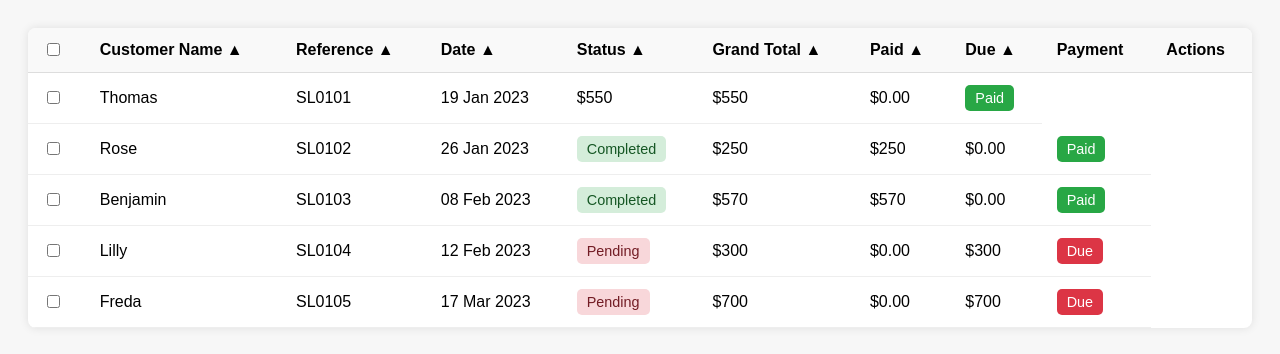
After one commit to casymoyo/Techcity, a Django app: template templates/finance/tetss.html in a window 1280 px wide. The commit adds this page. Shown: the top 354 px of the page. Run offline with Django 4.2, Linux system fonts and the light colour scheme; the template is opened without the code that fills it, so the values that code supplies are empty; style sheets or scripts are compiled from the project's sources.

Commit message:
fix:transactions_table

```diff
--- /dev/null
+++ b/templates/finance/tetss.html
@@ -0,0 +1,201 @@
+<!DOCTYPE html>
+<html lang="en">
+<head>
+    <meta charset="UTF-8">
+    <meta name="viewport" content="width=device-width, initial-scale=1.0">
+    <title>Invoice Table</title>
+    <link rel="stylesheet" href="styles.css">
+</head>
+<style>
+    body {
+    font-family: Arial, sans-serif;
+    background-color: #f7f7f7;
+    padding: 20px;
+}
+
+.table-container {
+    max-width: 100%;
+    margin: auto;
+    overflow-x: auto;
+    box-shadow: 0 0 10px rgba(0, 0, 0, 0.1);
+    border-radius: 8px;
+    background-color: white;
+}
+
+table {
+    width: 100%;
+    border-collapse: collapse;
+    text-align: left;
+}
+
+thead th {
+    background-color: #f9f9f9;
+    padding: 12px 15px;
+    border-bottom: 1px solid #ddd;
+    cursor: pointer;
+}
+
+tbody td {
+    padding: 12px 15px;
+    border-bottom: 1px solid #eee;
+}
+
+tbody tr:hover {
+    background-color: #f1f1f1;
+}
+
+input[type="checkbox"] {
+    cursor: pointer;
+}
+
+.status {
+    padding: 5px 10px;
+    border-radius: 5px;
+    font-size: 0.9em;
+}
+
+.status.completed {
+    background-color: #d4edda;
+    color: #155724;
+}
+
+.status.pending {
+    background-color: #f8d7da;
+    color: #721c24;
+}
+
+.payment-btn {
+    border: none;
+    padding: 5px 10px;
+    border-radius: 5px;
+    cursor: pointer;
+    font-size: 0.9em;
+}
+
+.payment-btn.paid {
+    background-color: #28a745;
+    color: white;
+}
+
+.payment-btn.due {
+    background-color: #dc3545;
+    color: white;
+}
+
+</style>
+<body>
+    <div class="table-container">
+        <table id="invoice-table">
+            <thead>
+                <tr>
+                    <th><input type="checkbox" id="select-all"></th>
+                    <th>Customer Name &#9650;</th>
+                    <th>Reference &#9650;</th>
+                    <th>Date &#9650;</th>
+                    <th>Status &#9650;</th>
+                    <th>Grand Total &#9650;</th>
+                    <th>Paid &#9650;</th>
+                    <th>Due &#9650;</th>
+                    <th>Payment</th>
+                    <th>Actions</th>
+                </tr>
+            </thead>
+            <tbody>
+                <tr>
+                    <td><input type="checkbox" class="row-checkbox"></td>
+                    <td>Thomas</td>
+                    <td>SL0101</td>
+                    <td>19 Jan 2023</td>
+
+                    <td>$550</td>
+                    <td>$550</td>
+                    <td>$0.00</td>
+                    <td><button class="payment-btn paid">Paid</button></td>
+                </tr>
+                <tr>
+                    <td><input type="checkbox" class="row-checkbox"></td>
+                    <td>Rose</td>
+                    <td>SL0102</td>
+                    <td>26 Jan 2023</td>
+                    <td><span class="status completed">Completed</span></td>
+                    <td>$250</td>
+                    <td>$250</td>
+                    <td>$0.00</td>
+                    <td><button class="payment-btn paid">Paid</button></td>
+                </tr>
+                <tr>
+                    <td><input type="checkbox" class="row-checkbox"></td>
+                    <td>Benjamin</td>
+                    <td>SL0103</td>
+                    <td>08 Feb 2023</td>
+                    <td><span class="status completed">Completed</span></td>
+                    <td>$570</td>
+                    <td>$570</td>
+                    <td>$0.00</td>
+                    <td><button class="payment-btn paid">Paid</button></td>
+                </tr>
+                <tr>
+                    <td><input type="checkbox" class="row-checkbox"></td>
+                    <td>Lilly</td>
+                    <td>SL0104</td>
+                    <td>12 Feb 2023</td>
+                    <td><span class="status pending">Pending</span></td>
+                    <td>$300</td>
+                    <td>$0.00</td>
+                    <td>$300</td>
+                    <td><button class="payment-btn due">Due</button></td>
+                </tr>
+                <tr>
+                    <td><input type="checkbox" class="row-checkbox"></td>
+                    <td>Freda</td>
+                    <td>SL0105</td>
+                    <td>17 Mar 2023</td>
+                    <td><span class="status pending">Pending</span></td>
+                    <td>$700</td>
+                    <td>$0.00</td>
+                    <td>$700</td>
+                    <td><button class="payment-btn due">Due</button></td>
+                </tr>
+            </tbody>
+        </table>
+    </div>
+
+    <script>
+        // Select All Checkbox
+const selectAllCheckbox = document.getElementById('select-all');
+const rowCheckboxes = document.querySelectorAll('.row-checkbox');
+
+selectAllCheckbox.addEventListener('change', function () {
+    rowCheckboxes.forEach(checkbox => {
+        checkbox.checked = selectAllCheckbox.checked;
+    });
+});
+
+// Column Sorting
+const headers = document.querySelectorAll("thead th");
+const tableBody = document.querySelector("tbody");
+const rows = Array.from(tableBody.querySelectorAll("tr"));
+
+headers.forEach((header, index) => {
+    header.addEventListener("click", () => {
+        const isAscending = header.classList.toggle("ascending");
+        const direction = isAscending ? 1 : -1;
+        const type = header.innerText.trim();
+
+        rows.sort((rowA, rowB) => {
+            const cellA = rowA.querySelectorAll("td")[index].innerText;
+            const cellB = rowB.querySelectorAll("td")[index].innerText;
+
+            if (!isNaN(cellA) && !isNaN(cellB)) {
+                return direction * (parseFloat(cellA) - parseFloat(cellB));
+            }
+            return direction * cellA.localeCompare(cellB);
+        });
+
+        rows.forEach(row => tableBody.appendChild(row));
+    });
+});
+
+    </script>
+</body>
+</html>
```
Also changed, not shown: templates/Pos/pos.html (+26 -2 lines), templates/Pos/printable_receipt.html (+31 -21 lines), templates/finance/invoices/invoice.html (+267 -117 lines), templates/finance/invoices/update_invoice.html (+4 -6 lines).
